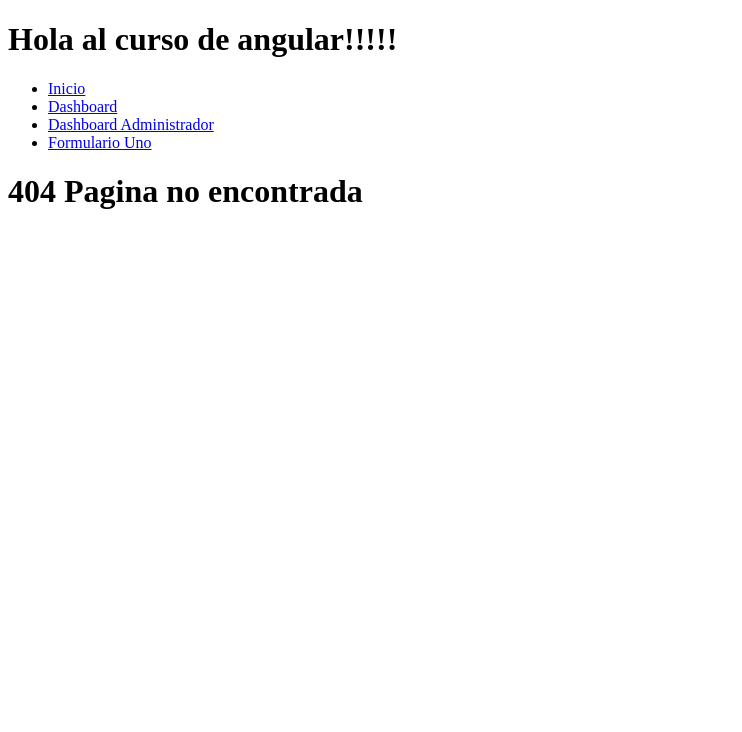
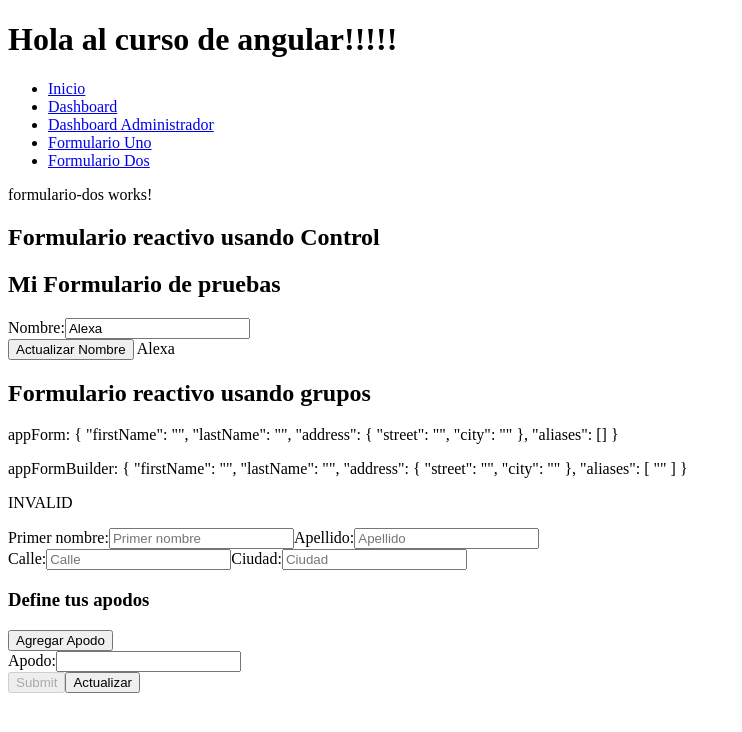
Before and after one commit to carlosmarind/angular-app, an Angular app: page /formulario-dos in a window 1280 px wide. Before the commit this address had no page. Shown: the top 732 px of the page, without its empty margins (0-742 px from the left). Built offline with nearby package versions, Linux system fonts and the light colour scheme.

Commit message:
implementacion de formularios reactivos

```diff
--- a/src/app/app-routing.module.ts
+++ b/src/app/app-routing.module.ts
@@ -9,12 +9,14 @@ import { AdminDashboardComponent } from './components/admin-dashboard/admin-dash
 import { authGuard } from './components/auth.guard';
 import { LoginComponent } from './components/login/login.component';
 import { FormularioUnoComponent } from './components/formulario-uno/formulario-uno.component';
+import { FormularioDosComponent } from './components/formulario-dos/formulario-dos.component';
 
 const routes: Routes = [
   { path: '', component: HomeComponent },
   { path: 'admin', component: AdminDashboardComponent, canActivate: [authGuard] },
   { path: 'login', component: LoginComponent },
   { path: 'formulario-uno', component: FormularioUnoComponent },
+  { path: 'formulario-dos', component: FormularioDosComponent },
   {
     path: 'dashboard', component: DashboardComponent,
     children: [
--- a/src/app/app.component.html
+++ b/src/app/app.component.html
@@ -5,6 +5,7 @@
         <li><a routerLink="/dashboard">Dashboard</a></li>
         <li><a routerLink="/admin">Dashboard Administrador</a></li>
         <li><a routerLink="/formulario-uno">Formulario Uno</a></li>
+        <li><a routerLink="/formulario-dos">Formulario Dos</a></li>
     </ul>
 </nav>
 <router-outlet></router-outlet>
--- a/src/app/app.module.ts
+++ b/src/app/app.module.ts
@@ -20,6 +20,7 @@ import { AdminDashboardComponent } from './components/admin-dashboard/admin-dash
 import { LoginComponent } from './components/login/login.component';
 import { FormsModule, ReactiveFormsModule } from '@angular/forms';
 import { FormularioUnoComponent } from './components/formulario-uno/formulario-uno.component';
+import { FormularioDosComponent } from './components/formulario-dos/formulario-dos.component';
 
 
 @NgModule({
@@ -38,6 +39,7 @@ import { FormularioUnoComponent } from './components/formulario-uno/formulario-u
     AdminDashboardComponent,
     LoginComponent,
     FormularioUnoComponent,
+    FormularioDosComponent,
   ],
   imports: [
     BrowserModule,
--- /dev/null
+++ b/src/app/components/formulario-dos/formulario-dos.component.html
@@ -0,0 +1,48 @@
+<p>formulario-dos works!</p>
+
+<h2>Formulario reactivo usando Control</h2>
+<section>
+    <h2>Mi Formulario de pruebas</h2>
+    <label for="name">Nombre:</label>
+    <input type="text" id="name" name="name" placeholder="Nombre" [formControl]="nombre">
+</section>
+
+<button type="button" (click)="actualizarnombre()">Actualizar Nombre</button>
+{{ nombre.value }}
+{{ nombre.valueChanges | async}}
+
+<h2>Formulario reactivo usando grupos</h2>
+
+<p> appForm: {{ appForm.value | json}}</p>
+<p> appFormBuilder: {{ appFormBuilder.value | json}}</p>
+<p>{{ appFormBuilder.status }}</p>
+
+<form [formGroup]="appFormBuilder">
+    <label for="first-name">Primer nombre:</label>
+    <input type="text" id="first-name" name="first-name" placeholder="Primer nombre" formControlName="firstName">
+    <div *ngIf="appFormBuilder.get('firstName')?.invalid && appFormBuilder.get('firstName')?.touched && appFormBuilder.get('firstName')?.hasError('forbiddenName')">El campo tiene un nombre prohibido</div>
+
+    <label for="last-name">Apellido:</label>
+    <input type="text" id="last-name" name="last-name" placeholder="Apellido" formControlName="lastName">
+
+    <div formGroupName="address">
+        <label for="street">Calle:</label>
+        <input type="text" id="street" name="street" placeholder="Calle" formControlName="street">
+
+        <label for="city">Ciudad:</label>
+        <input type="text" id="city" name="city" placeholder="Ciudad" formControlName="city">
+    </div>
+
+    <div formArrayName="aliases">
+        <h3>Define tus apodos</h3>
+        <button type="button" (click)="addAlias()">Agregar Apodo</button>
+        <div *ngFor="let alias of aliases.controls; let i=index;">
+            <label for="alias-{{i}}">Apodo:</label>
+            <input type="text" id="alias-{{i}}" [formControlName]="i">
+        </div>
+    </div>
+
+    <button type="submit" [disabled]="!appFormBuilder.valid">Submit</button>
+    <button type="button" (click)="updateProfile()">Actualizar</button>
+
+</form>
--- /dev/null
+++ b/src/app/components/formulario-dos/formulario-dos.component.ts
@@ -0,0 +1,68 @@
+import { Component, OnInit } from '@angular/core';
+import { FormArray, FormBuilder, FormControl, FormGroup, Validators } from '@angular/forms';
+import { forbiddenNameValidator } from 'src/app/validators/validators';
+
+@Component({
+  selector: 'app-formulario-dos',
+  templateUrl: './formulario-dos.component.html',
+  styleUrls: ['./formulario-dos.component.css']
+})
+export class FormularioDosComponent implements OnInit {
+
+
+  nombre = new FormControl('Alexa');
+
+  appForm = new FormGroup({
+    firstName: new FormControl('', [Validators.required, forbiddenNameValidator(/bob/i)]),
+    lastName: new FormControl('', [Validators.required, Validators.minLength(3)]),
+    address: new FormGroup({
+      street: new FormControl(''),
+      city: new FormControl(''),
+
+    }),
+    aliases: new FormArray([])
+  })
+
+  appFormBuilder = this.fb.group({
+    firstName: ['', [Validators.required, forbiddenNameValidator(/bob/i)]],
+    lastName: ['', [Validators.required, Validators.minLength(3)]],
+    address: this.fb.group({
+      street: [''],
+      city: ['']
+    }),
+    aliases: this.fb.array([
+      this.fb.control('')
+    ])
+  })
+
+  constructor(private fb: FormBuilder) { }
+
+  ngOnInit(): void {
+    this.nombre.valueChanges.subscribe(valor => {
+      console.log(valor);
+    }
+    );
+  }
+
+  actualizarnombre() {
+    this.nombre.setValue('Juan');
+  }
+
+  updateProfile() {
+    this.appFormBuilder.patchValue({
+      firstName: 'Nancy',
+      address: {
+        street: '123 Drew Street'
+      }
+    });
+  }
+
+  get aliases() {
+    return this.appFormBuilder.get('aliases') as FormArray;
+  }
+
+  addAlias() {
+    this.aliases.push(new FormControl(''));
+  }
+
+}
--- /dev/null
+++ b/src/app/validators/validators.ts
@@ -0,0 +1,8 @@
+import { AbstractControl, ValidatorFn } from "@angular/forms";
+
+export function forbiddenNameValidator(nameRe: RegExp): ValidatorFn {
+    return (control: AbstractControl) => {
+        const forbidden = nameRe.test(control.value);
+        return forbidden ? { 'forbiddenName': { value: control.value } } : null;
+    };
+}
```
Also changed, not shown: src/app/components/formulario-dos/formulario-dos.component.css (added), 1 other file (tests, documents, lock files or other folders).
